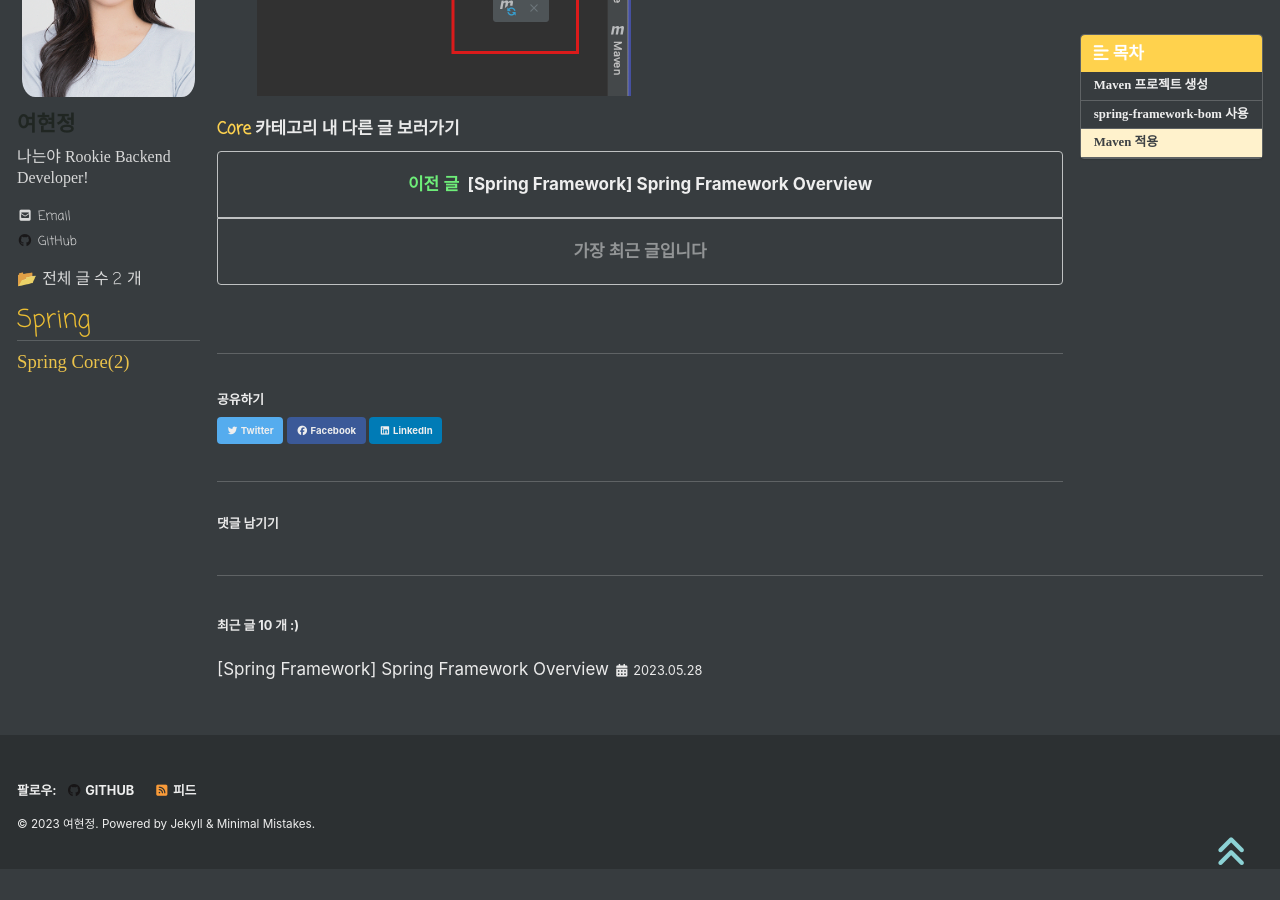
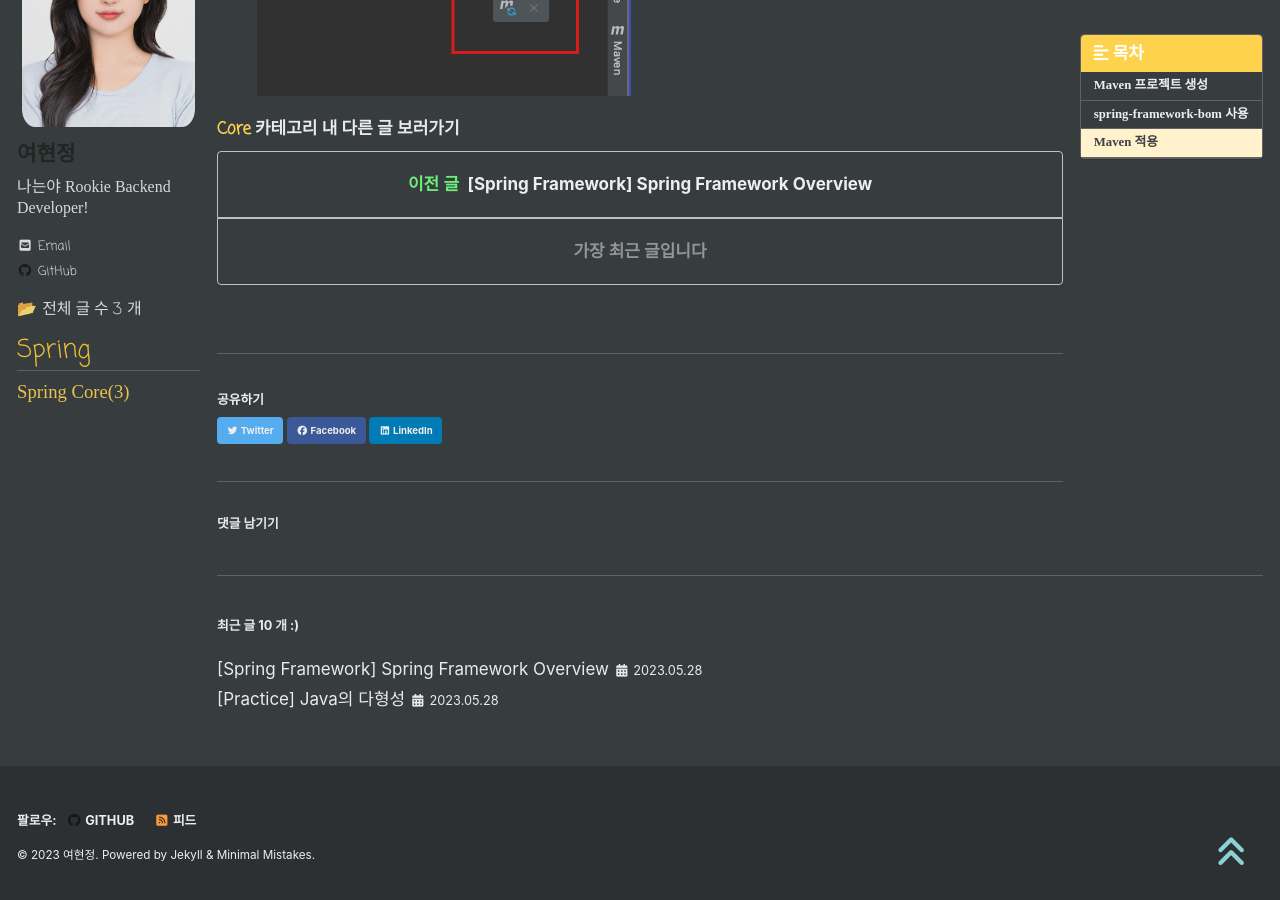
Before and after one commit to yeeeeo/yeeeeo.github.io, a Jekyll site: the page built from _posts/Spring/SpringCore/2023-05-28-spring_framework_project_create_practice.md, in a window 1280 px wide and 900 px high, scrolled down 1485 px. Built offline with Jekyll 4.4.1, drawn with Linux system fonts in a browser that asks for light colours; cached includes are drawn as plain includes; nearby versions of some CDN libraries; some web fonts are replaced; comment, search, counter and statistics services are not loaded; before the commit the page ends 2354 px from its top, so only the background shows below that; part of the change alters nothing that is shown.

Commit message:
다형성 실습

````diff
--- /dev/null
+++ b/_posts/Spring/SpringCore/2023-05-28-java_polymorphism_practice.md
@@ -0,0 +1,132 @@
+---
+title:  "[Practice] Java의 다형성"
+excerpt: "Java의 다형성"
+
+categories:
+  - Core
+
+toc: true
+toc_sticky: true
+
+date: 2023-05-28
+last_modified_at: 2023-05-28
+
+---
+## 단순한 Java Project 만들기
+`설계`
+- SMS 발송하는 프로그램 개발
+![diagram](/assets/images/file/polymorphism_practice_diagram.png)
+
+`요구사항`
+1. [Spring Framework 프로젝트 생성 실습](https://yeeeeo.github.io/core/spring_framework_project_create_practice/)
+에서 생성한 프로젝트에 com.nhnacademy.edu.springframework.messagesender 패키지를 생성한다.
+2. Main.java, User.java 클래스를 생성한다.
+3. main() , sendSmsMessage(), sendEmailMessage() 를 구현한다.
+  - sendSmsMessage 메소드는 단순히 System.out.println 으로 "SMS Message Sent to ${phoneNumber} : ${message}"를 콘솔에 텍스트를 표시한다.
+  - sendEmailMessage 메소드는 단순히 System.out.println 으로 "Email Message Sent ${email} : ${message}"를 콘솔에 텍스트를 표시한다.
+4. main 메소드에서는 sendSmsMessage() 를 호출한다.
+
+`Main.java`
+```java
+public class Main {
+    public static void main(String[] args) {
+        new Main().sendSmsMessage(new User("email@email.com", "010-1234-1234"), "sms message");
+    }
+
+    public void sendSmsMessage(User user, String message){
+        System.out.println("SMS Message Sent to "+ user.getPhoneNumber() + ": " + message);
+    }
+
+    public void sendEmailMessage(User user, String message){
+        System.out.println("Email Message Sent to "+ user.getEmail() + ": " + message);
+    }
+}
+```
+
+`User.java`
+```java
+public class User {
+    private final String email;
+    private final String phoneNumber;
+
+    public User(String email, String phoneNumber){
+        this.email = email;
+        this.phoneNumber = phoneNumber;
+    }
+
+    public String getEmail() {
+        return email;
+    }
+
+    public String getPhoneNumber() {
+        return phoneNumber;
+    }
+}
+```
+
+`결과`
+![result](/assets/images/file/polymorphism_practice_code_result1.png)
+
+## 다형성을 이용하여 리팩토링 하기
+`설계`
+- java 의 다형성을 활용하기 위하여 MessageSender 인터페이스를 선언하고 각각의 기능을 그 구현체로 구현한다.
+![diagram](/assets/images/file/polymorphism_practice_diagram2.png)
+
+`요구사항`
+1. MessageSender 인터페이스 선언
+2. Main 메소드의 sendSmsMessage, sendEmailMessage 메소드를 MessageSender 상속하여 개발
+3. Main 메소드에서 SmsMessageSender 를 사용하도록 결정
+4. MessageSendService는 컴파일시에 어떤 MessageSender를 사용할지 결정하지 않음
+
+`Main.java`
+```java
+public class Main {
+    public static void main(String[] args) {
+        MessageSendService service = new MessageSendService(new SmsMessageSender());
+        service.doSendMessage();
+    }
+}
+```
+
+`MessageSendService.java`
+```java
+public class MessageSendService {
+    private final MessageSender messageSender;
+
+    public MessageSendService(MessageSender messageSender) {
+        this.messageSender = messageSender;
+    }
+
+    public void doSendMessage(){
+        messageSender.sendMessage(new User("email@email.com", "010-1234-1234"), "message");
+    }
+}
+```
+
+`MessageSender.java`
+```java
+public interface MessageSender {
+    void sendMessage(User user, String message);
+}
+
+```
+
+`SmsMessageSender.java`
+```java
+public class SmsMessageSender implements MessageSender{
+    @Override
+    public void sendMessage(User user, String message) {
+        System.out.println("SMS Message Sent to "+ user.getPhoneNumber() + ": " + message);
+    }
+}
+```
+
+`EmailMessageSender.java`
+```java
+public class EmailMessageSender implements MessageSender{
+    @Override
+    public void sendMessage(User user, String message) {
+        System.out.println("Email Message Sent to "+ user.getEmail() + ": " + message);
+    }
+}
+```
--- a/_posts/Spring/SpringCore/2023-05-28-spring_framework_project_create_practice.md
+++ b/_posts/Spring/SpringCore/2023-05-28-spring_framework_project_create_practice.md
@@ -14,7 +14,7 @@ last_modified_at: 2023-05-28
 ---
 ## Maven 프로젝트 생성
 - IntelliJ에서 New Project -> Build system: Maven으로 지정
-![spring_framework_project_create_1](/assets/images/file/practice_spring_framework_project_create_1.png)
+![spring_framework_project_create_1](/assets/images/file/practice_spring_framework_project_create.png)
 
 ## spring-framework-bom 사용
 - pom.xml 파일에 dependencyManagement 추가
````
Also changed, not shown: assets/images/file/polymorphism_practice_code_result1.png (added), assets/images/file/polymorphism_practice_diagram.png (added), assets/images/file/polymorphism_practice_diagram2.png (added), assets/images/file/practice_spring_framework_project_create.png (renamed from assets/images/file/practice_spring_framework_project_create_1.png).
